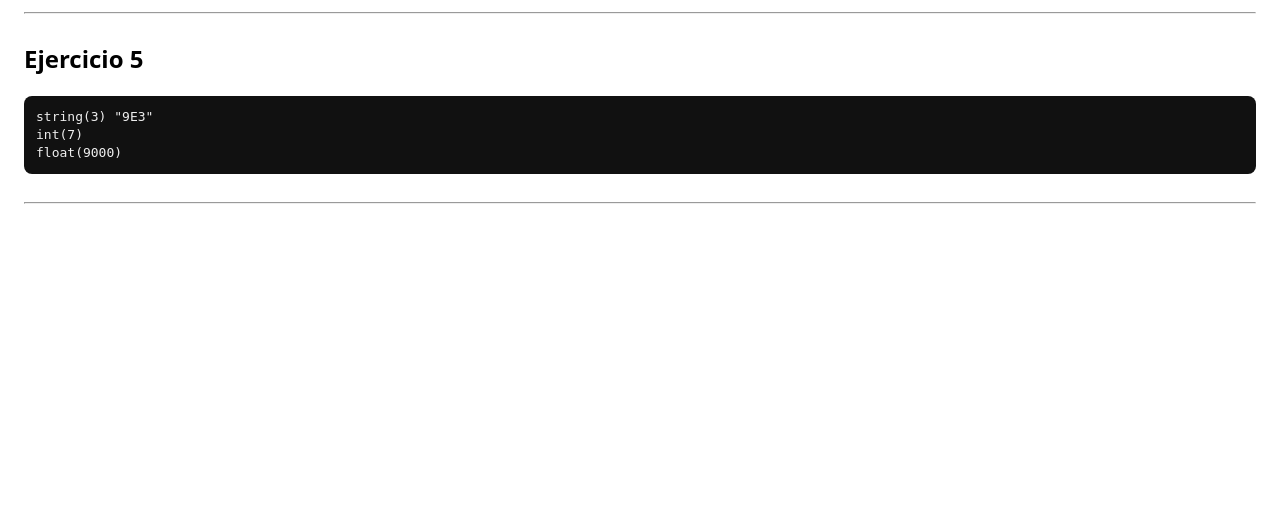
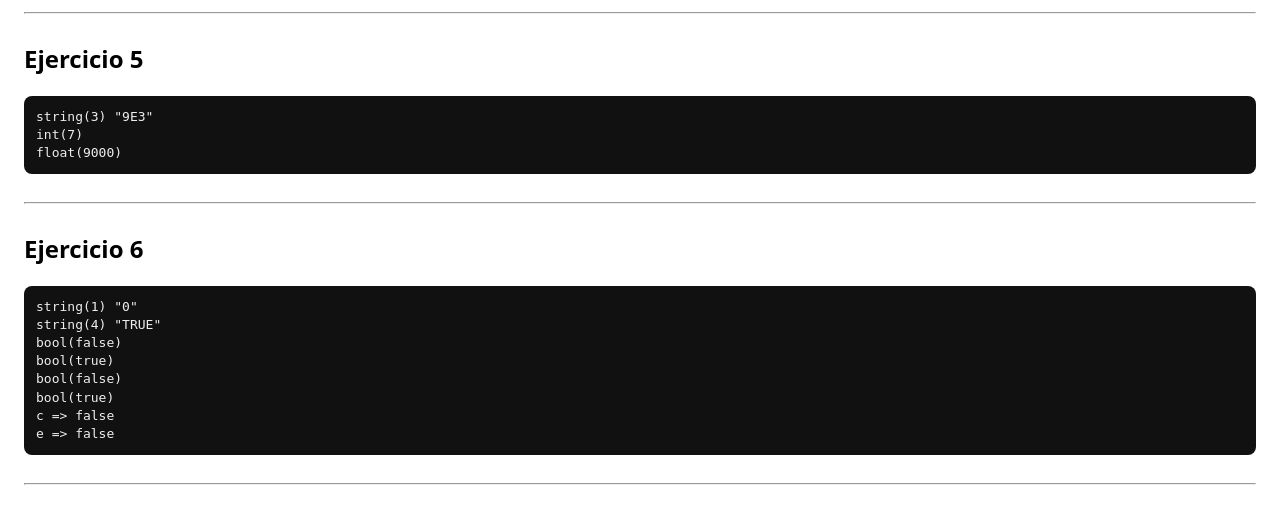
Before and after one commit to BitCoderSB/tecweb, a PHP site: page / in a window 1280 px wide. Shown: the part 1275-1788 px from the top of the page. Before the commit the page ends 1479 px from the top, so only its background shows below. Run offline with PHP 8.4, Linux system fonts and the light colour scheme.

Commit message:
p05: ejercicio 6

```diff
--- a/practicas/p05/index.php
+++ b/practicas/p05/index.php
@@ -89,5 +89,20 @@ header('Content-Type: text/html; charset=UTF-8');
     <?php unset($a,$b,$c); ?>
   </section>
   <hr/>
+
+  <section id="e6">
+    <h2>Ejercicio 6</h2>
+    <pre><?php
+      $a = "0"; $b = "TRUE"; $c = FALSE;
+      $d = ($a OR $b);
+      $e = ($a AND $c);
+      $f = ($a XOR $b);
+      var_dump($a,$b,$c,$d,$e,$f);
+      echo 'c => ' . var_export($c, true) . "\n";
+      echo 'e => ' . var_export($e, true) . "\n";
+    ?></pre>
+    <?php unset($a,$b,$c,$d,$e,$f); ?>
+  </section>
+  <hr/>
 </body>
 </html>
```
